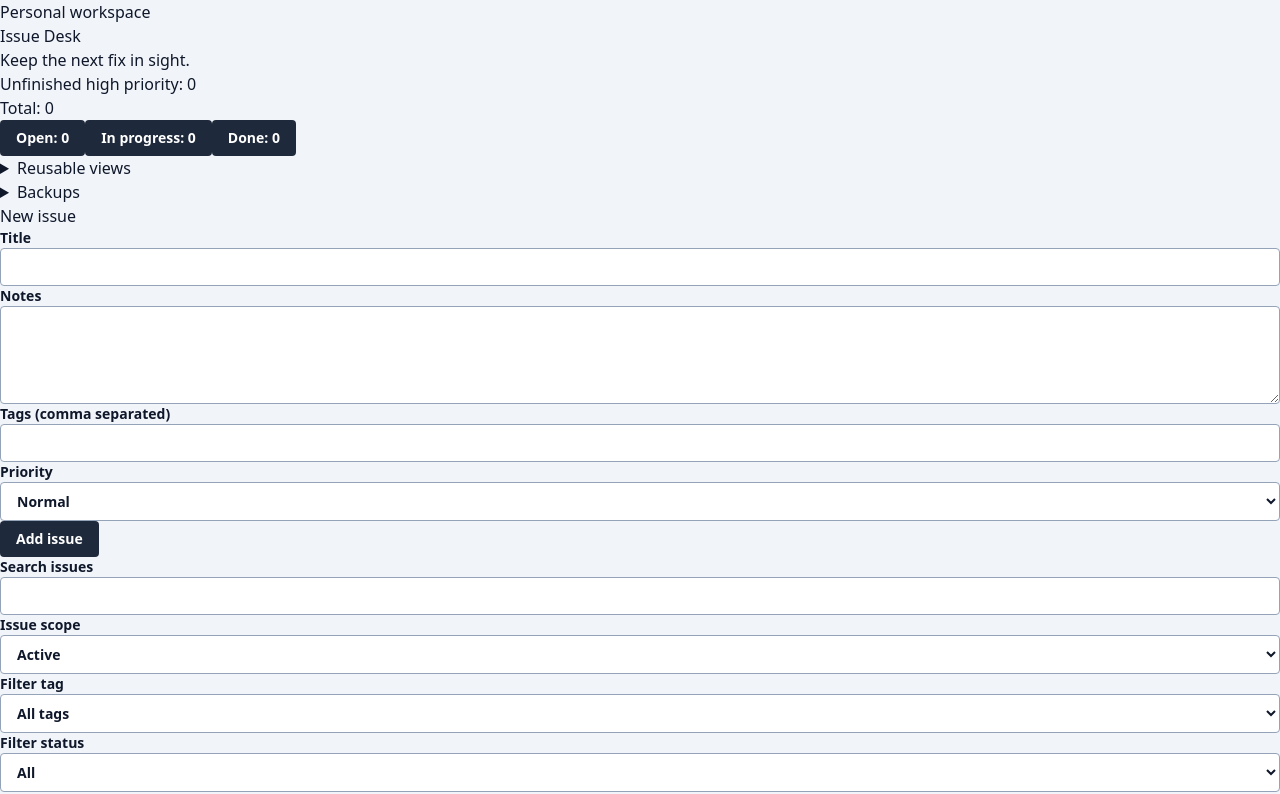
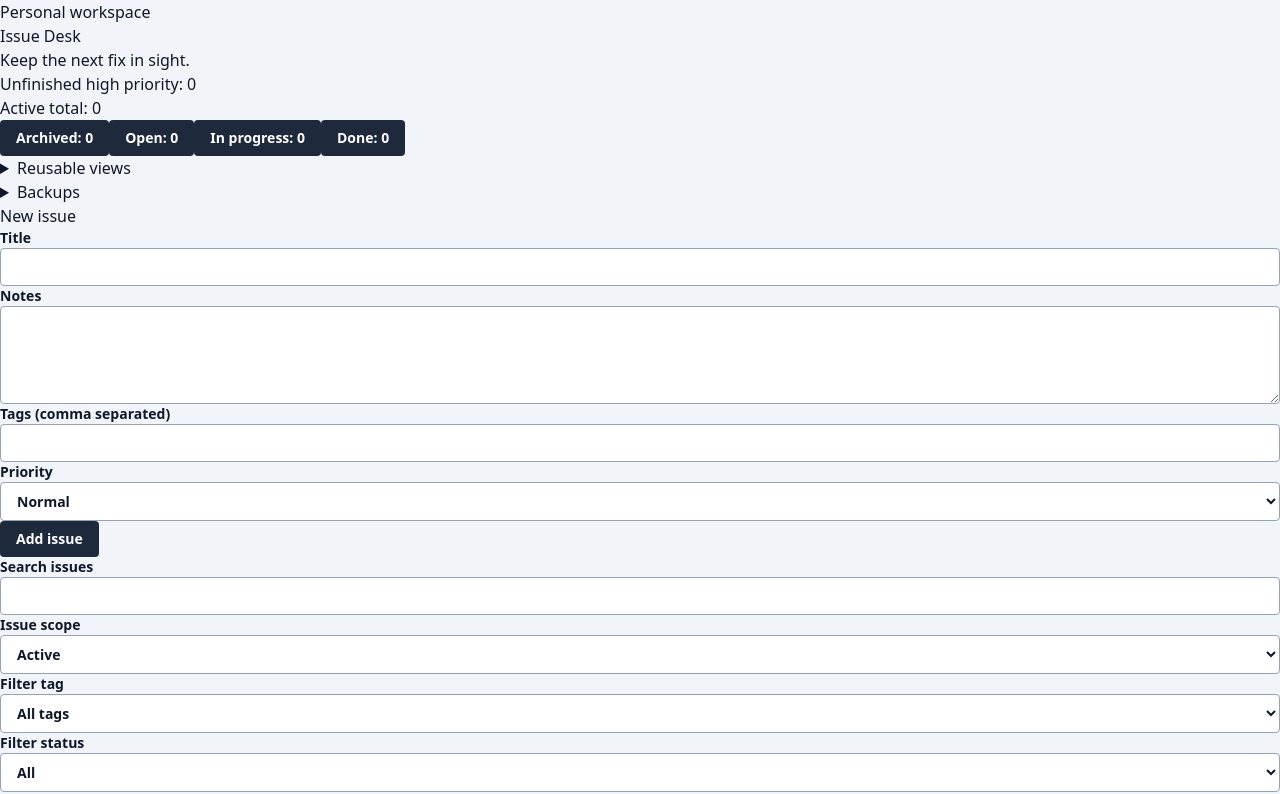
Before and after one commit to kirkduchesne/cairn, a React (Vite) app: page / in a window 1280 px wide. Shown: the top 794 px of the page. Built offline with nearby package versions, Linux system fonts and the light colour scheme.

Commit message:
feat: summarize active and archived work

```diff
--- a/src/App.tsx
+++ b/src/App.tsx
@@ -34,7 +34,7 @@ export function App() {
   }
   const [exportMessage, setExportMessage] = useState('');
   const [issues, updateIssues] = useState<Issue[]>(initial.issues);
-  const counts = summarize(issues);
+  const counts = summarize(issues.filter((issue) => !issue.archived));
   const [storageError, setStorageError] = useState(initial.error);
 
   const [undo, setUndo] = useState<Issue[] | null>(null);
@@ -225,12 +225,15 @@ export function App() {
         className="mb-5 grid grid-cols-2 gap-3 rounded bg-white p-4 sm:grid-cols-5"
       >
         <p>Unfinished high priority: {counts.attention}</p>
-        <p>Total: {counts.total}</p>
+        <p>Active total: {counts.total}</p>
+        <button type="button" onClick={() => { setScope('Archived'); setFilter('All'); setPriorityFilter('All'); setTagFilter(''); setQuery(''); }}>Archived: {issues.filter((issue) => issue.archived).length}</button>
         {(['Open', 'In progress', 'Done'] as const).map((status) => (
           <button
             type="button"
             key={status}
             onClick={() => {
+              setScope('Active');
+              setTagFilter('');
               setQuery('');
               setPriorityFilter('All');
               setFilter(status);
```
